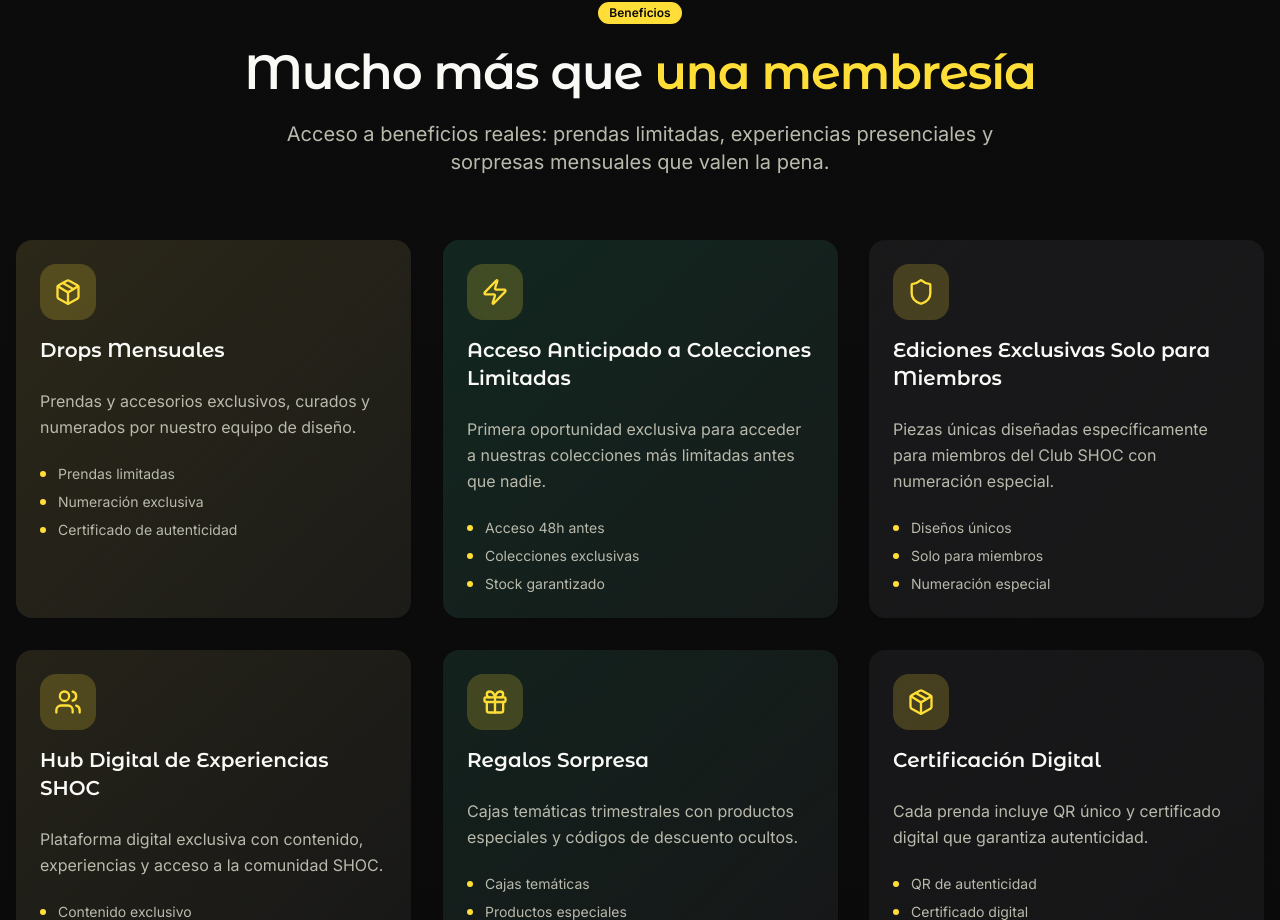
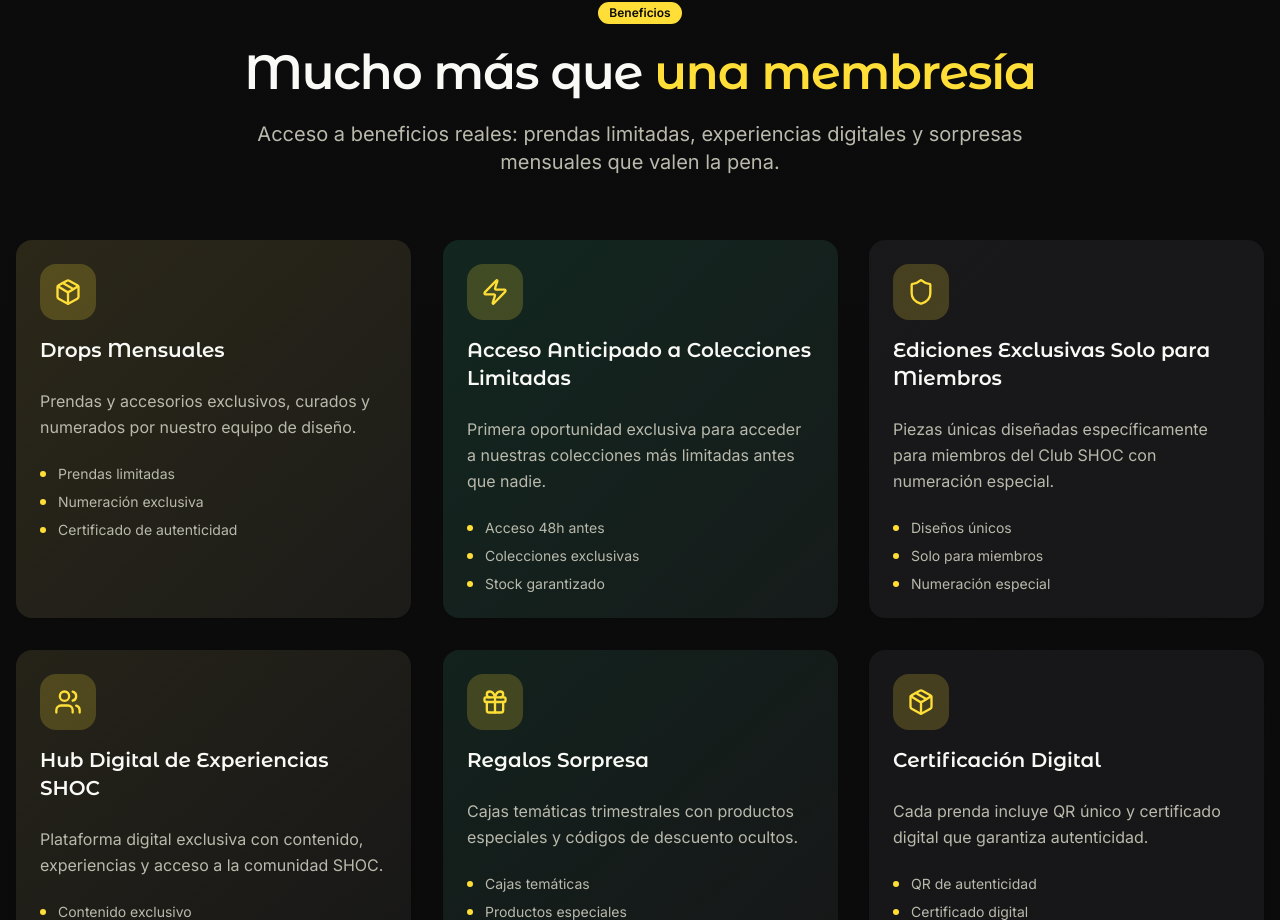
Before and after one commit to shocindumentaria/shoc-club, a React (Vite) app: page / in a window 1280 px wide. Shown: the part 1860-2780 px from the top of the page. Built offline with nearby package versions, Linux system fonts and the light colour scheme.

Commit message:
Update benefits section

```diff
--- a/src/components/Benefits.tsx
+++ b/src/components/Benefits.tsx
@@ -65,7 +65,7 @@ const Benefits = () => {
             <span className="text-primary"> una membresía</span>
           </h2>
           <p className="text-xl text-muted-foreground max-w-3xl mx-auto">
-            Acceso a beneficios reales: prendas limitadas, experiencias presenciales
+            Acceso a beneficios reales: prendas limitadas, experiencias digitales
             y sorpresas mensuales que valen la pena.
           </p>
         </div>
```
